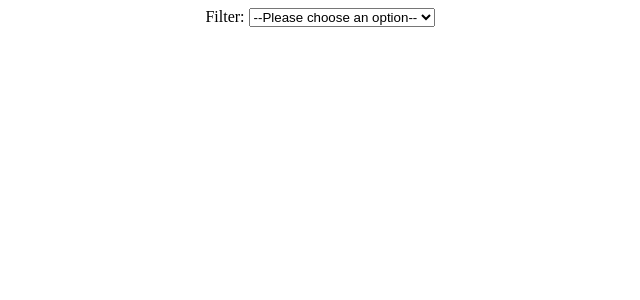
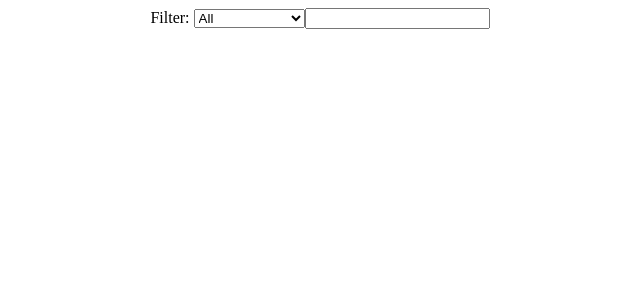
Before and after one commit to Kelphane/Music-Library, a React (Create React App) app: page / in a window 1280 px wide. Shown: the top 300 px of the page, without its empty margins (320-960 px from the left). Built offline with nearby package versions, Linux system fonts and the light colour scheme.

Commit message:
Created a form in SearchBar that has Select and Search Input Elements

```diff
--- a/src/App.jsx
+++ b/src/App.jsx
@@ -1,5 +1,6 @@
 import React, {Component} from "react";
 import NavBar from "./Components/NavBar/NavBar";
+import Axios from "axios";
 
 class App extends Component{
     constructor(props){
--- a/src/Components/SearchBar/SearchBar.jsx
+++ b/src/Components/SearchBar/SearchBar.jsx
@@ -4,23 +4,39 @@ import { Component } from "react";
 class SearchBar extends Component{
     constructor(props){
         super(props);
-        this.state = {};
+        this.state = {
+            filter: " ",
+            searchFor: " "
+        };
+    }
+
+    handleChange = (event) => {
+        this.setState({
+            [event.target.name]: event.target.value
+        })
+        console.log(this.state);
+    }
+
+    handleSubmit = (event) => {
+        event.preventDefault();
+
     }
 
     render(){
         return (
-            <div>
+            <form onSubmit={this.handleSubmit}>
                 <label htmlFor="filter">Filter: </label>
-
-                <select name="filter" id="filter">
-                    <option value="">--Please choose an option--</option>
+                <select name="filter" id="filter" onChange={this.handleChange}>
+                    <option value="">All</option>
                     <option value="title">Title</option>
                     <option value="album">Album</option>
                     <option value="artist">Artist</option>
                     <option value="genre">Genre</option>
                     <option value="releasedDate">Released Date</option>
                 </select>
-            </div>
+
+                <input type="search" name="searchFor" onChange={this.handleChange}></input>
+            </form>
         );
     }
 }
```
